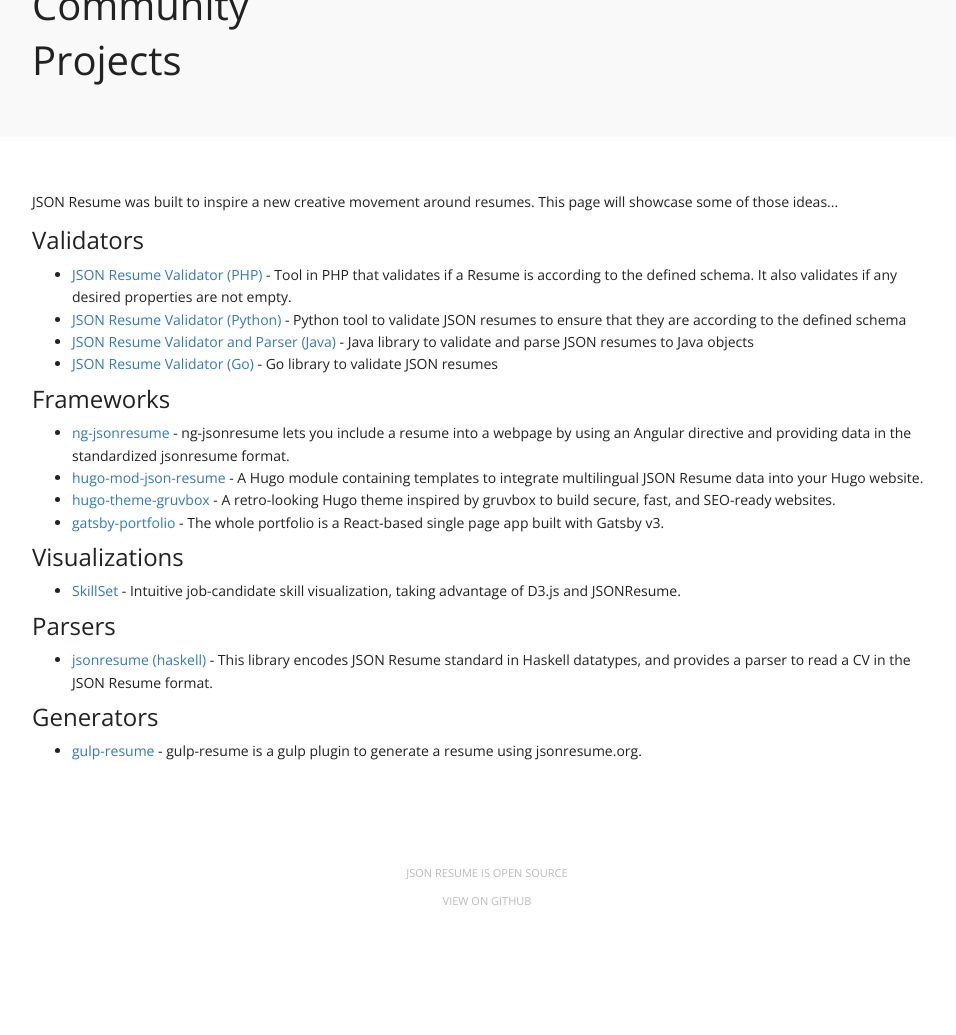
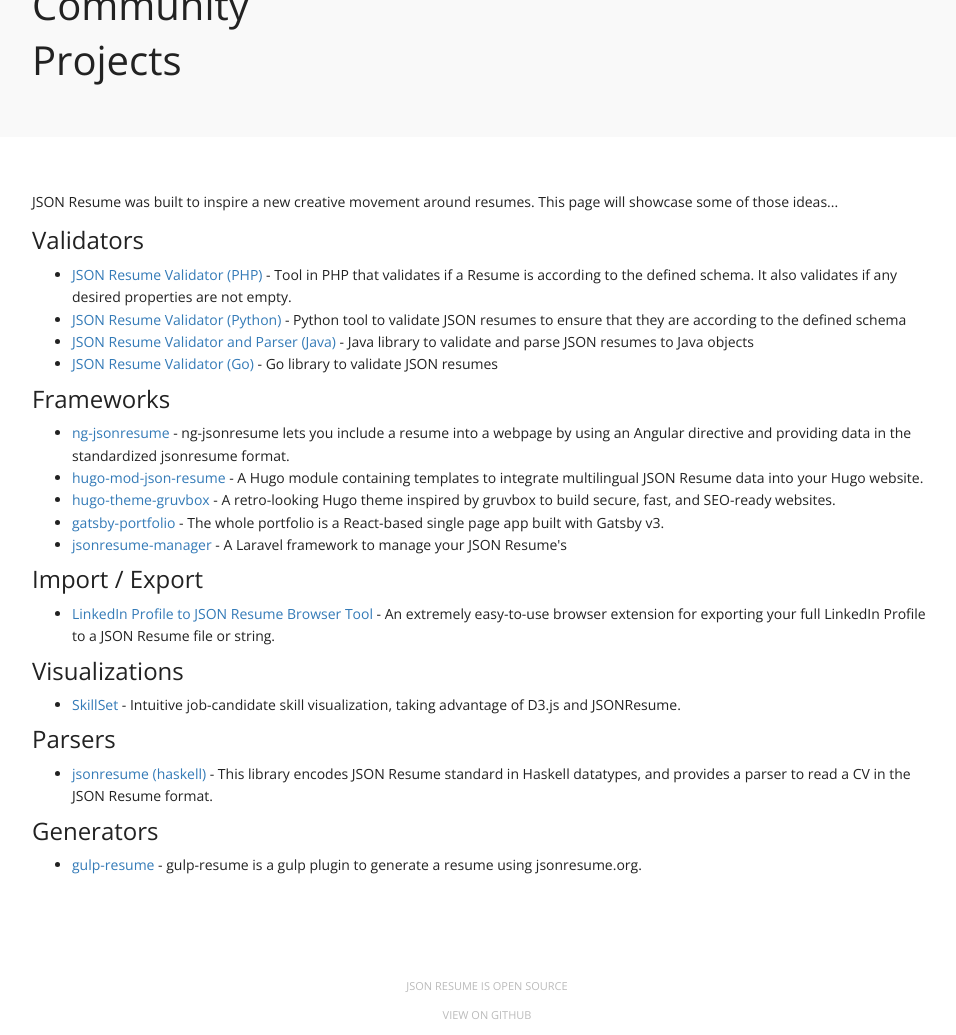
Before and after one commit to jsonresume/resume-website, a Jekyll site: the page built from projects.html, in a window 1280 px wide, cut to the strip 173-1208 px from the top of the page. Shown: the whole strip, without its empty margins (153-1109 px from the left). Built offline with Jekyll 4.4.1, drawn with Linux system fonts in a browser that asks for light colours; nearby versions of some CDN libraries; a script that is not in the unit is left out; before the commit the page ends 1094 px from its top, so only the background shows below that.

Commit message:
projects

```diff
--- a/_data/projects.yaml
+++ b/_data/projects.yaml
@@ -17,6 +17,11 @@
   description: Go library to validate JSON resumes
   link: https://github.com/cinarmert/json-resume-validator
   category: validator
+
+- name: LinkedIn Profile to JSON Resume Browser Tool
+  description: An extremely easy-to-use browser extension for exporting your full LinkedIn Profile to a JSON Resume file or string.
+  link: https://github.com/joshuatz/linkedin-to-jsonresume
+  category: transfer
 
 - name: SkillSet
   link: https://github.com/Jac21/SkillSet
@@ -52,3 +57,8 @@
   link: https://github.com/kremalicious/portfolio
   description: The whole portfolio is a React-based single page app built with Gatsby v3.
   category: framework
+
+- name: jsonresume-manager
+  link: https://github.com/antoniosarosi/jsonresume-manager
+  description: A Laravel framework to manage your JSON Resume's
+  category: framework
--- a/projects.html
+++ b/projects.html
@@ -39,6 +39,16 @@
         </li>
         {% endif %} {% endfor %}
       </ul>
+      <h3>Import / Export</h3>
+      <ul>
+        {% for project in site.data.projects %} {% if project.category ==
+        'transfer' %}
+        <li>
+          <a href="{{project.link}}">{{project.name}}</a> -
+          {{project.description}}
+        </li>
+        {% endif %} {% endfor %}
+      </ul>
       <h3>Visualizations</h3>
       <ul>
         {% for project in site.data.projects %} {% if project.category ==
```
